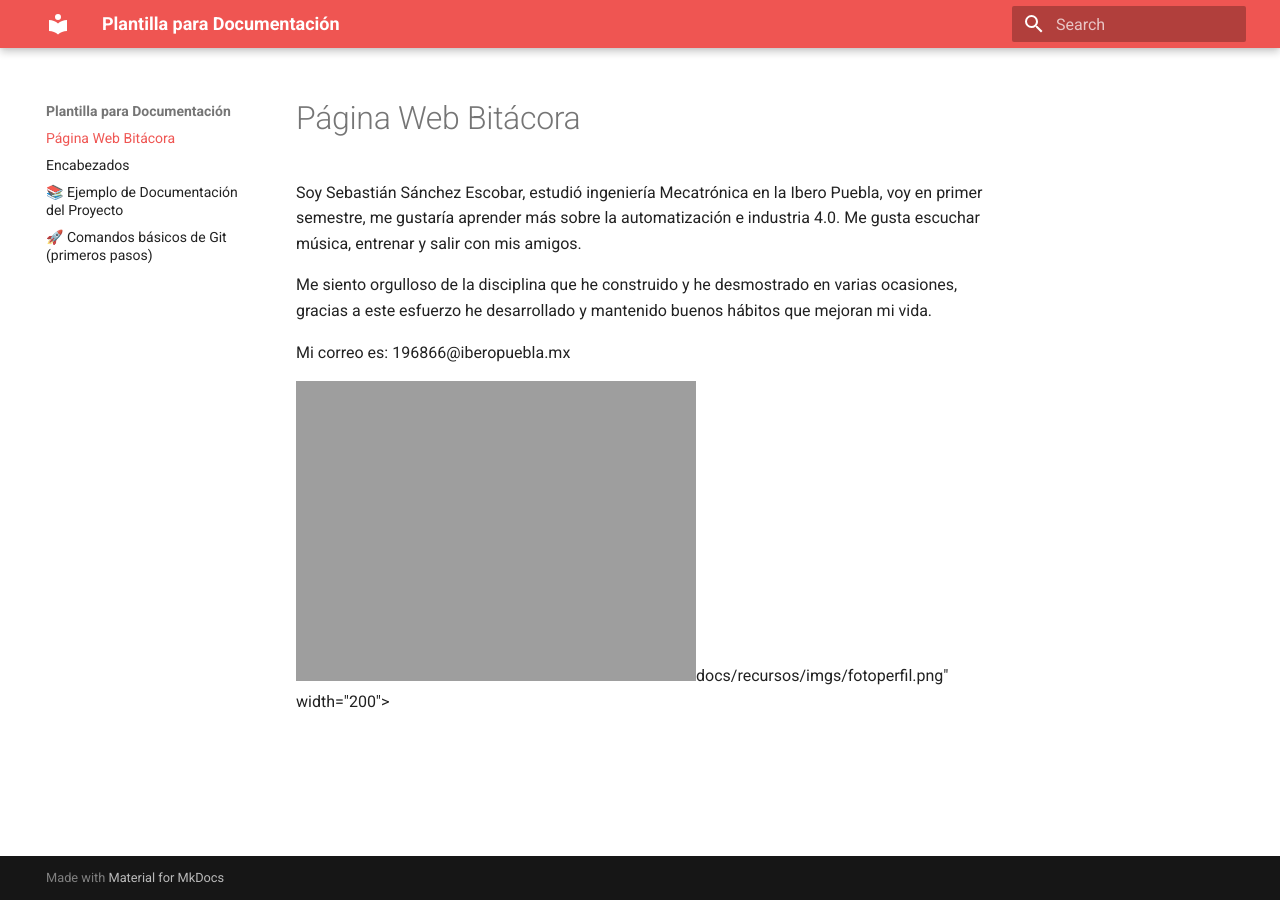
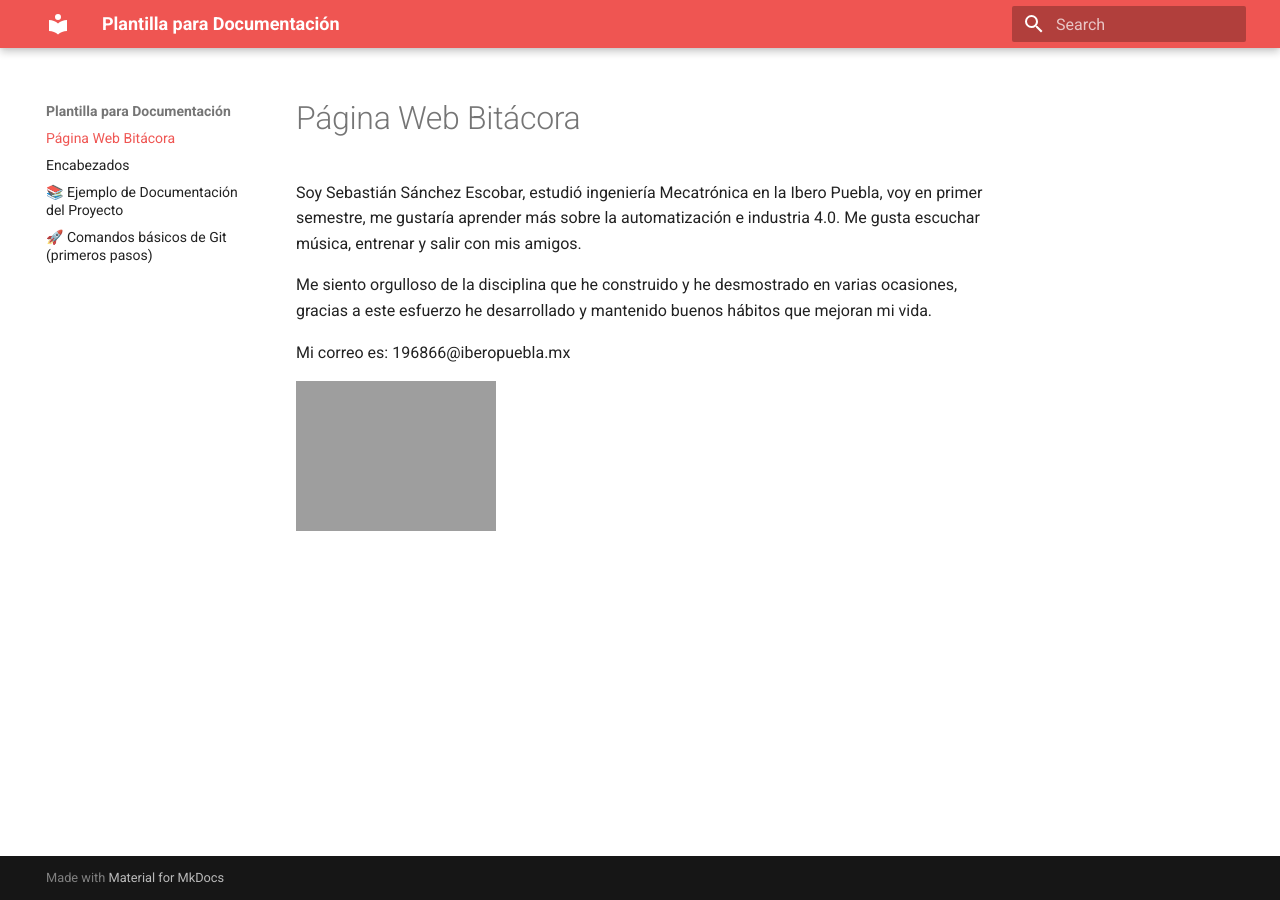
Before and after one commit to ssebastianse/portafolio-iberopue, an MkDocs documentation site: the page built from docs/index.md, in a window 1280 px wide. Built offline with MkDocs 1.6.1 and Material for MkDocs 9.7.7, drawn with Linux system fonts in a browser that asks for light colours.

Commit message:
Update index.md

```diff
--- a/docs/index.md
+++ b/docs/index.md
@@ -6,4 +6,4 @@ Me siento orgulloso de la disciplina que he construido y he desmostrado en varia
 
 Mi correo es: 196866@iberopuebla.mx
 
-<img src="[docs/recursos/imgs/fotoperfil.png](https://github.com/ssebastianse/portafolio-iberopue/blob/main/docs/recursos/imgs/fotoperfil.png)" width="200">
+<img src="(https://github.com/ssebastianse/portafolio-iberopue/blob/main/docs/recursos/imgs/fotoperfil.png)" width="200">
```
